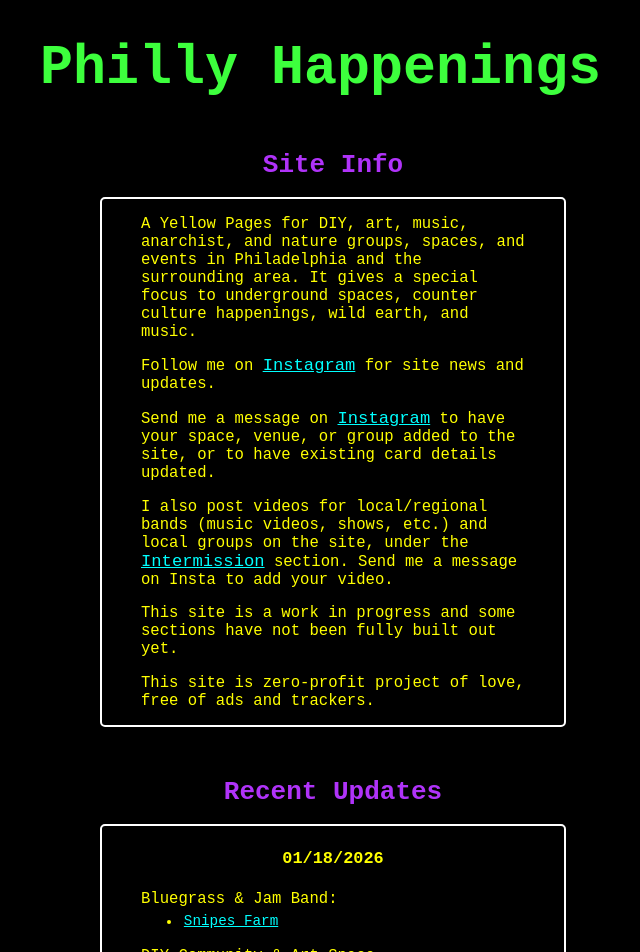
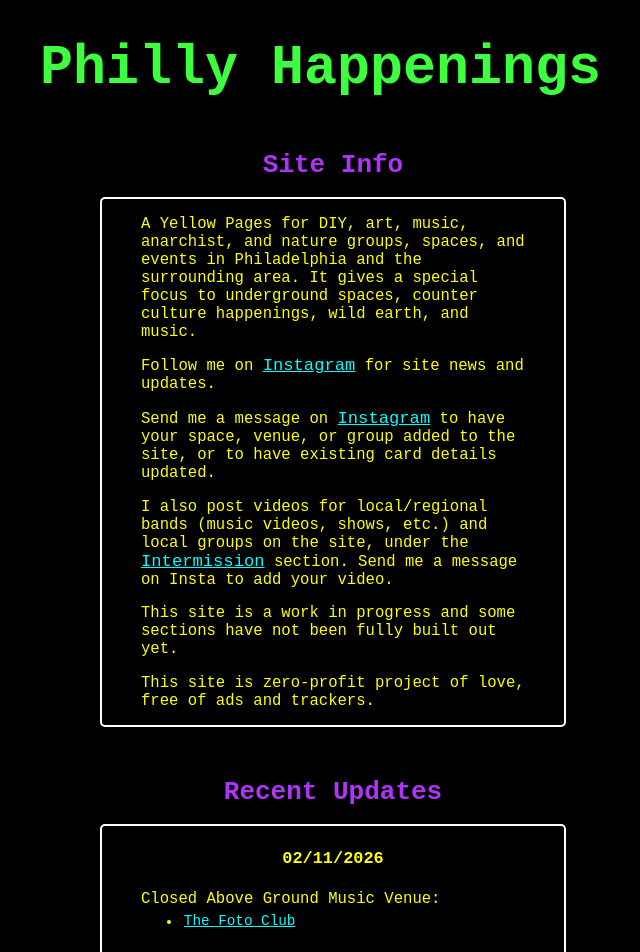
Before and after one commit to KLabWeb/Philly-Happenings, a React (Create React App) app: page / in a window 1280 px wide. Shown: the top 952 px of the page, without its empty margins (307-947 px from the left). Built offline with nearby package versions, Linux system fonts and the light colour scheme; the HTML template or start-up script is replaced by a standard one.

Commit message:
Add Foto Club to CLOSED as shut down recently

```diff
--- a/src/updatesData.js
+++ b/src/updatesData.js
@@ -1,4 +1,18 @@
 export const UPDATES = [
+        {
+            header: "02/11/2026",
+            categoryUpdateLists: [
+                {
+                    type: "Closed Above Ground Music Venue:",
+                    updateList: [
+                        {
+                            label: "The Foto Club",
+                            href: "https://www.instagram.com/fotoclubofficial/",
+                        }
+                    ]
+                },
+            ]
+        },
         {
             header: "01/18/2026",
             categoryUpdateLists: [
```
Also changed, not shown: src/data.js.
